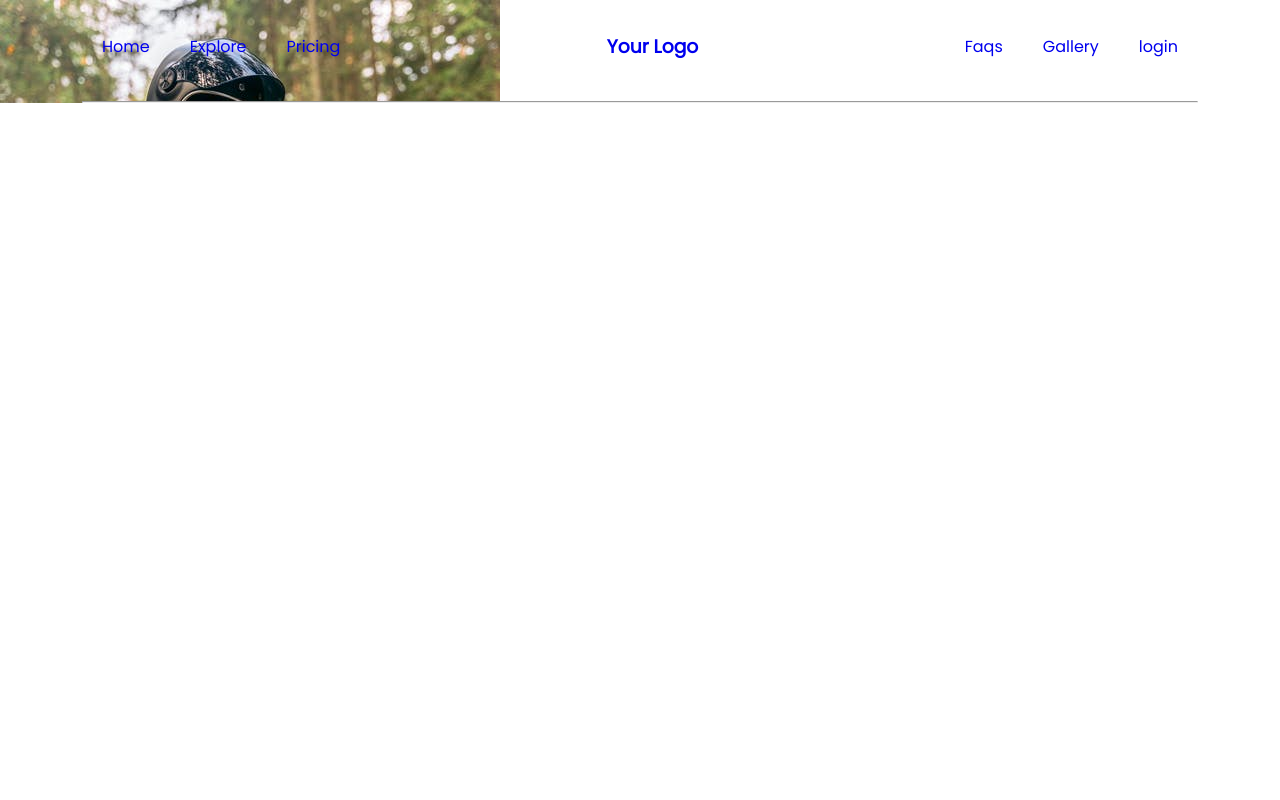
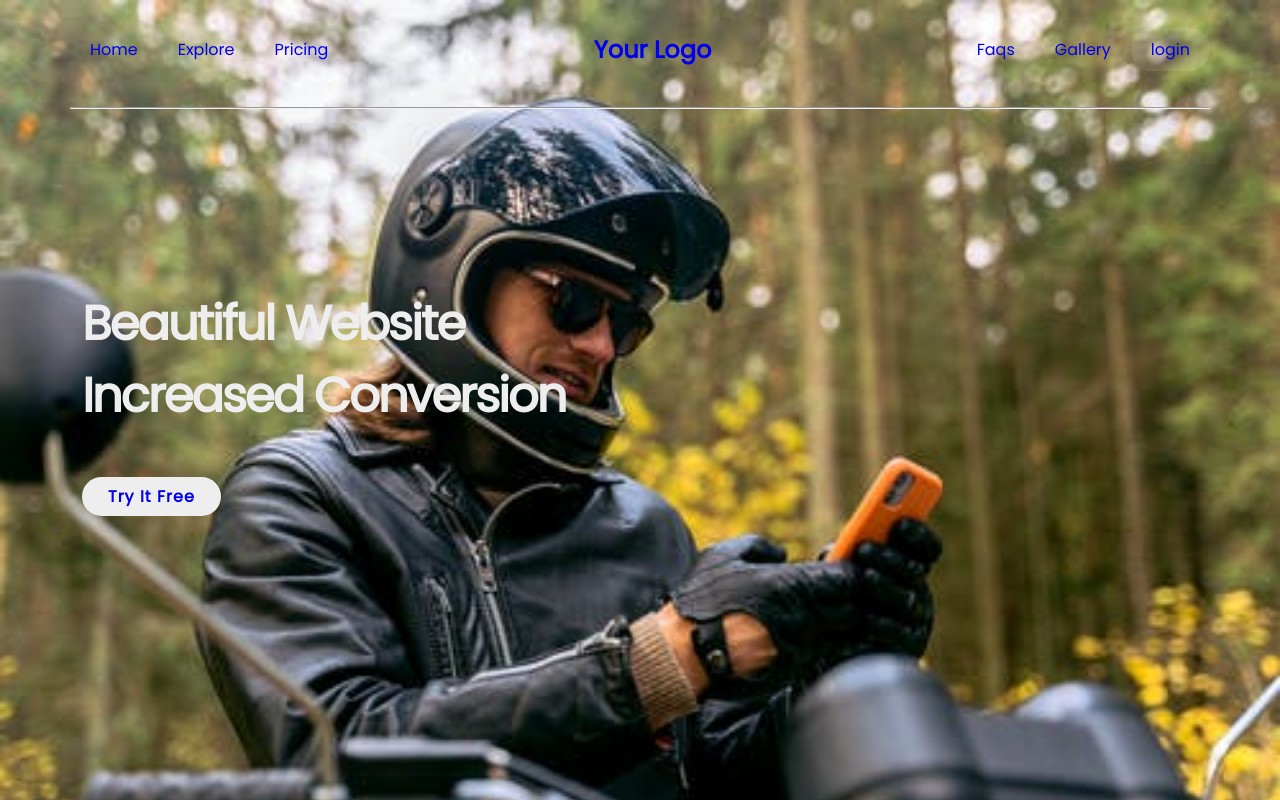
Before and after one commit to dwikbtn/new-landing-page, a React (Create React App) app: page / in a window 1280 px wide. Built offline with nearby package versions, Linux system fonts and the light colour scheme.

Commit message:
adding hero

```diff
--- a/src/App.js
+++ b/src/App.js
@@ -1,12 +1,16 @@
 import style from "./app.module.scss";
+import Hero from "./components/Hero/Hero";
 import Navbar from "./components/Navbar/Navbar";
 import "./style/main.scss";
 
 function App() {
   return (
     <>
+      <Navbar />
       <section className={style["hero-background"]}>
-        <Navbar />
+        <div className="container">
+          <Hero />
+        </div>
       </section>
     </>
   );
--- a/src/app.module.scss
+++ b/src/app.module.scss
@@ -1,4 +1,8 @@
 .hero-background {
   background-image: url(img/landing.jpeg);
   background-repeat: no-repeat;
+  background-size: cover;
+  height: 100vh;
+  display: flex;
+  align-items: center;
 }
--- /dev/null
+++ b/src/components/Hero/Hero.js
@@ -0,0 +1,23 @@
+import React from "react";
+import "../../style/main.scss";
+import style from "./hero.module.scss";
+
+export default function Hero() {
+  return (
+    <>
+      <div className={style["hero-wrapper"]}>
+        <h1 className={style["hero-text"]}>
+          Beautiful Website <br /> Increased Conversion
+        </h1>
+      </div>
+      <div className={style["cta-section"]}>
+        <a
+          className={"btn " + style.cta}
+          href="https://www.youtube.com/watch?v=dQw4w9WgXcQ"
+        >
+          Try It Free
+        </a>
+      </div>
+    </>
+  );
+}
--- /dev/null
+++ b/src/components/Hero/hero.module.scss
@@ -0,0 +1,28 @@
+@import "../../style/main.scss";
+
+.hero-wrapper {
+  width: 100%;
+  display: flex;
+  flex-direction: row;
+  align-items: center;
+  h1.hero-text {
+    color: $white;
+    font-weight: 900;
+    font-size: 48px;
+    letter-spacing: -2px;
+    line-height: 72px;
+    margin-bottom: 50px;
+  }
+}
+
+.cta-section {
+  .cta {
+    font-size: 1rem;
+    font-weight: 700;
+    letter-spacing: 1px;
+    line-height: 30px;
+    background-color: $white;
+    border-radius: 23px;
+    padding: 8px 26px;
+  }
+}
--- a/src/components/Navbar/Navbar.js
+++ b/src/components/Navbar/Navbar.js
@@ -3,9 +3,9 @@ import style from "./Navbar.module.scss";
 
 export default function Navbar() {
   return (
-    <header className="container">
+    <header>
       <nav className={style["navbar-position"]}>
-        <div className={style.navbar}>
+        <div className={style.navbar + " container"}>
           <ul>
             <li>
               <a href="/">Home</a>
@@ -36,7 +36,7 @@ export default function Navbar() {
             </li>
           </ul>
         </div>
-        <hr />
+        <hr className="container" />
       </nav>
     </header>
   );
--- a/src/components/Navbar/Navbar.module.scss
+++ b/src/components/Navbar/Navbar.module.scss
@@ -1,16 +1,23 @@
 @import "../../style/main.scss";
 
 .navbar-position {
-  display: fixed;
+  position: fixed;
+  width: 100%;
+  left: 50%;
+  transform: translate(-50%, 0);
+  hr {
+    border-color: $white;
+  }
 }
 .navbar {
   padding: 2rem 0;
-  font-weight: 400;
+  font-weight: bold;
   display: flex;
   justify-content: space-between;
   align-items: center;
   ul {
     li {
+      color: $white;
       font-size: 1 rem;
       display: inline;
       a {
--- a/src/style/_layout.scss
+++ b/src/style/_layout.scss
@@ -1,6 +1,5 @@
 .container {
   width: 100%;
-  height: 100%;
   max-width: 1140px;
   padding: 0 0.75rem;
   margin-right: auto; /* 1 */
--- a/src/style/_variable.scss
+++ b/src/style/_variable.scss
@@ -1,2 +1,4 @@
 //color variable
 $clrHover: #1abc9c;
+
+$white: rgb(238, 238, 238);
```
